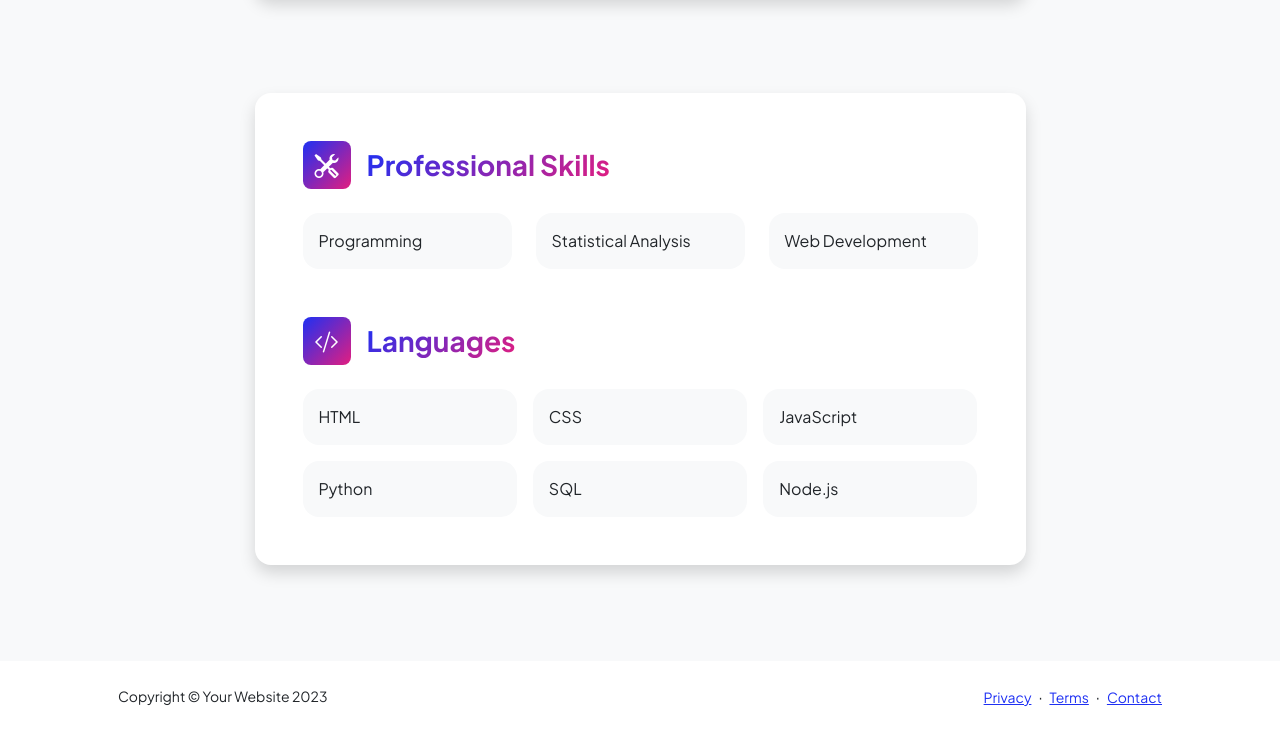
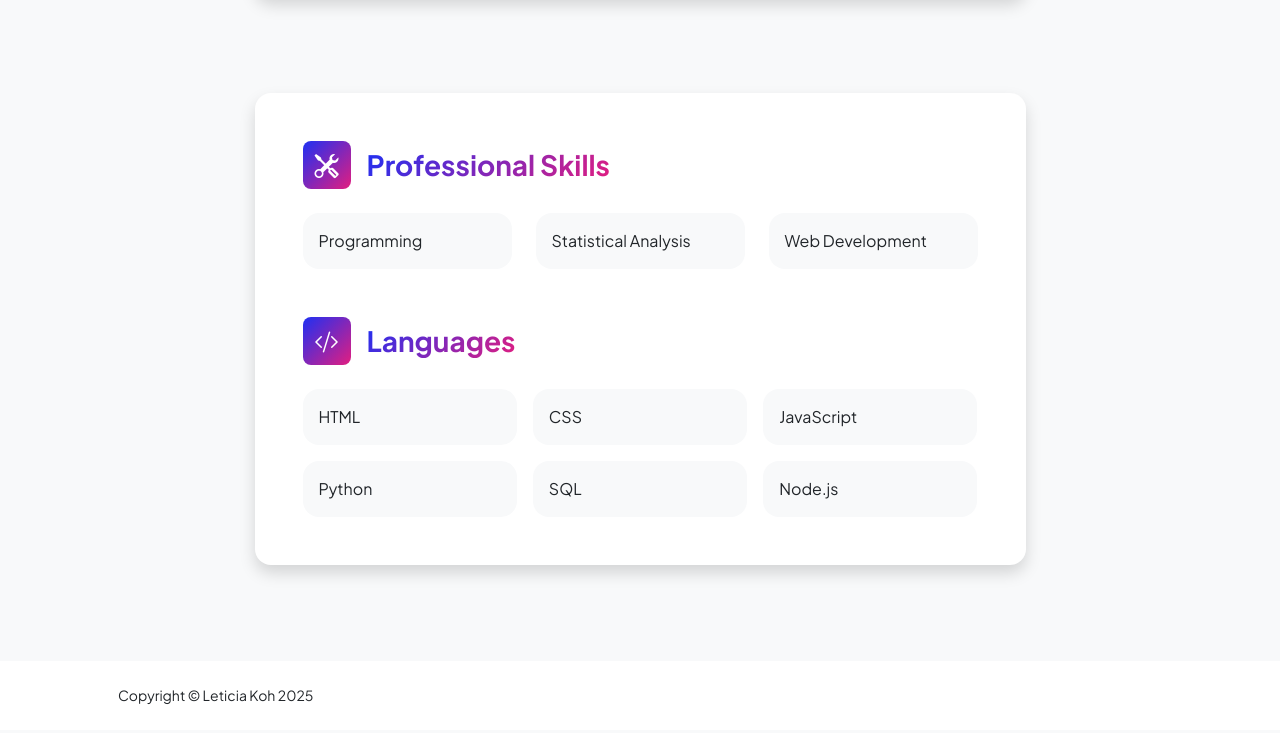
Before and after one commit to leticiakoh/About-Me, a plain HTML site: page resume.html in a window 1280 px wide. Shown: the part 1452-2185 px from the top of the page. Drawn offline with nearby package versions, Linux system fonts and the light colour scheme.

Commit message:
second commit

```diff
--- a/resume.html
+++ b/resume.html
@@ -226,14 +226,7 @@
         <div class="container px-5">
             <div class="row align-items-center justify-content-between flex-column flex-sm-row">
                 <div class="col-auto">
-                    <div class="small m-0">Copyright &copy; Your Website 2023</div>
-                </div>
-                <div class="col-auto">
-                    <a class="small" href="#!">Privacy</a>
-                    <span class="mx-1">&middot;</span>
-                    <a class="small" href="#!">Terms</a>
-                    <span class="mx-1">&middot;</span>
-                    <a class="small" href="#!">Contact</a>
+                    <div class="small m-0">Copyright &copy; Leticia Koh 2025</div>
                 </div>
             </div>
         </div>
```
Also changed, not shown: index.html (+1 -4 lines).
